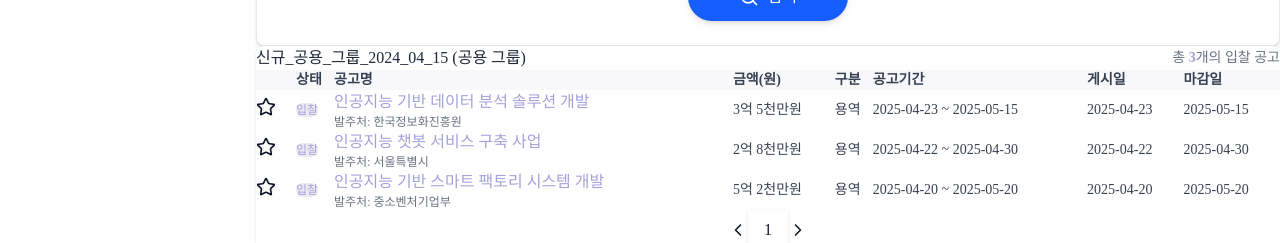
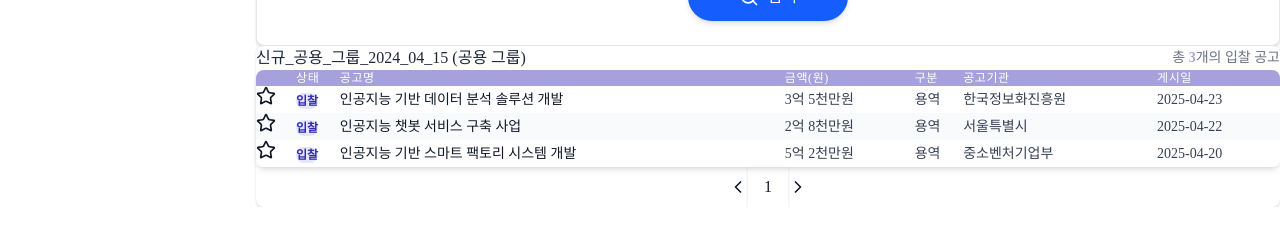
Before and after one commit to GomgomKim/cliwant-demo, a Next.js app: page /bids in a window 1280 px wide. Shown: the part 1051-1294 px from the top of the page. After the commit the page ends 1258 px from the top, so only its background shows below. Built offline with nearby package versions, Linux system fonts and the light colour scheme.

Commit message:
feat: 테이블 리팩토링 및 css 수정

```diff
--- a/src/features/bidSearch/ui/BidList.tsx
+++ /dev/null
@@ -1,82 +0,0 @@
-'use client';
-
-import { Star } from 'lucide-react';
-import { useRouter } from 'next/navigation';
-
-import { useFavoriteStore } from '@/features/favorites/model/favoriteStore';
-
-import { BidItem } from '../model/types';
-
-interface BidListProps {
-  bids: BidItem[];
-}
-
-export function BidList({ bids }: BidListProps) {
-  const router = useRouter();
-  const { toggleFavorite, isFavorite } = useFavoriteStore();
-
-  const handleBidClick = (bidId: number) => {
-    router.push(`/bids/${bidId}`);
-  };
-
-  const handleFavoriteClick = (e: React.MouseEvent, bidId: number) => {
-    e.stopPropagation(); // 부모 요소의 클릭 이벤트 전파 중지
-    toggleFavorite(bidId);
-  };
-
-  return (
-    <div className="overflow-x-auto font-['Pretendard']">
-      <table className="min-w-full">
-        <thead>
-          <tr className="bg-[rgb(248,248,250)] text-left border-b">
-            <th className="w-10 px-4 py-3"></th>
-            <th className="px-4 py-3 text-sm font-semibold text-gray-700">상태</th>
-            <th className="px-4 py-3 text-sm font-semibold text-gray-700">공고명</th>
-            <th className="px-4 py-3 text-sm font-semibold text-gray-700">금액(원)</th>
-            <th className="px-4 py-3 text-sm font-semibold text-gray-700">구분</th>
-            <th className="px-4 py-3 text-sm font-semibold text-gray-700">공고기간</th>
-            <th className="px-4 py-3 text-sm font-semibold text-gray-700">게시일</th>
-            <th className="px-4 py-3 text-sm font-semibold text-gray-700">마감일</th>
-          </tr>
-        </thead>
-        <tbody>
-          {bids.map(bid => (
-            <tr
-              key={bid.id}
-              className="border-b hover:bg-[rgb(248,248,250)] cursor-pointer transition-colors duration-150"
-              onClick={() => handleBidClick(bid.id)}
-            >
-              <td className="px-4 py-3">
-                <button
-                  className={`p-1 rounded-full focus:outline-none ${
-                    isFavorite(bid.id) ? 'text-yellow-500' : 'text-gray-300 hover:text-yellow-300'
-                  }`}
-                  onClick={e => handleFavoriteClick(e, bid.id)}
-                  aria-label={isFavorite(bid.id) ? '관심공고 해제' : '관심공고 등록'}
-                >
-                  <Star className={`h-5 w-5 ${isFavorite(bid.id) ? 'fill-yellow-500' : ''}`} />
-                </button>
-              </td>
-              <td className="px-4 py-3 text-sm">
-                <span className="px-2 py-1 rounded-full text-xs bg-[rgb(234,234,239)] text-[rgb(166,161,219)]">
-                  {bid.bidType}
-                </span>
-              </td>
-              <td className="px-4 py-3">
-                <div className="font-medium text-[rgb(166,161,219)]">{bid.title}</div>
-                <div className="text-xs text-gray-500 mt-1">발주처: {bid.organization}</div>
-              </td>
-              <td className="px-4 py-3 text-sm text-gray-700">{bid.budget}</td>
-              <td className="px-4 py-3 text-sm text-gray-700">{bid.status}</td>
-              <td className="px-4 py-3 text-sm text-gray-700">
-                {bid.publishedDate} ~ {bid.deadline}
-              </td>
-              <td className="px-4 py-3 text-sm text-gray-700">{bid.publishedDate}</td>
-              <td className="px-4 py-3 text-sm text-gray-700">{bid.deadline}</td>
-            </tr>
-          ))}
-        </tbody>
-      </table>
-    </div>
-  );
-}
--- /dev/null
+++ b/src/features/bidSearch/ui/BidList/BidList.tsx
@@ -0,0 +1,81 @@
+'use client';
+
+import { Star } from 'lucide-react';
+import { useRouter } from 'next/navigation';
+
+import { useFavoriteStore } from '@/features/favorites/model/favoriteStore';
+
+import { BidItem } from '../../model/types';
+
+import { BID_TABLE_HEADERS, TABLE_HEADER_BG_CLASS } from './model/constants';
+
+interface BidListProps {
+  bids: BidItem[];
+}
+
+export function BidList({ bids }: BidListProps) {
+  const router = useRouter();
+  const { toggleFavorite, isFavorite } = useFavoriteStore();
+
+  const handleBidClick = (bidId: number) => {
+    router.push(`/bids/${bidId}`);
+  };
+
+  const handleFavoriteClick = (e: React.MouseEvent, bidId: number) => {
+    e.stopPropagation(); // 부모 요소의 클릭 이벤트 전파 중지
+    toggleFavorite(bidId);
+  };
+
+  return (
+    <div className="overflow-x-auto rounded-lg bg-white font-['Pretendard'] shadow-md">
+      <table className="min-w-full divide-y divide-gray-200">
+        <thead>
+          <tr className={TABLE_HEADER_BG_CLASS}>
+            {BID_TABLE_HEADERS.map(header => (
+              <th key={header.id} className={header.className}>
+                {header.label}
+              </th>
+            ))}
+          </tr>
+        </thead>
+        <tbody className="divide-y divide-gray-200 bg-white">
+          {bids.map(bid => (
+            <tr
+              key={bid.id}
+              className="cursor-pointer transition-colors duration-150 odd:bg-white even:bg-gray-50 hover:bg-gray-100"
+              onClick={() => handleBidClick(bid.id)}
+            >
+              <td className="px-6 py-4 whitespace-nowrap">
+                <button
+                  className={`rounded-full p-1 focus:outline-none ${
+                    isFavorite(bid.id) ? 'text-yellow-500' : 'text-gray-300 hover:text-yellow-300'
+                  }`}
+                  onClick={e => handleFavoriteClick(e, bid.id)}
+                  aria-label={isFavorite(bid.id) ? '관심공고 해제' : '관심공고 등록'}
+                >
+                  <Star className={`h-5 w-5 ${isFavorite(bid.id) ? 'fill-yellow-500' : ''}`} />
+                </button>
+              </td>
+              <td className="px-6 py-4 whitespace-nowrap">
+                <span className="inline-flex items-center rounded-full bg-indigo-100 px-2 py-1 text-xs font-semibold text-indigo-800">
+                  {bid.bidType}
+                </span>
+              </td>
+              <td className="px-6 py-4 whitespace-nowrap">
+                <div className="text-sm font-medium text-gray-900">{bid.title}</div>
+              </td>
+              <td className="px-6 py-4 text-sm whitespace-nowrap text-gray-700">{bid.budget}</td>
+              <td className="px-6 py-4 text-sm whitespace-nowrap text-gray-700">{bid.status}</td>
+              <td className="px-6 py-4 text-sm whitespace-nowrap text-gray-700">
+                {bid.organization}
+              </td>
+              <td className="px-6 py-4 text-sm whitespace-nowrap text-gray-700">
+                {bid.publishedDate}
+              </td>
+            </tr>
+          ))}
+        </tbody>
+      </table>
+    </div>
+  );
+}
--- /dev/null
+++ b/src/features/bidSearch/ui/BidList/model/constants.ts
@@ -0,0 +1,52 @@
+// Common className for all headers (except the first one which has width)
+export const TABLE_HEADER_DEFAULT_CLASS =
+  'px-6 py-4 text-left text-xs font-medium tracking-wider text-white uppercase';
+
+// Background color for the header row
+export const TABLE_HEADER_BG_CLASS = 'bg-[rgb(166,161,219)]';
+
+export interface BidTableHeader {
+  id: string;
+  label: string;
+  width?: string;
+  className?: string;
+}
+
+export const BID_TABLE_HEADERS: BidTableHeader[] = [
+  {
+    id: 'favorite',
+    label: '',
+    width: 'w-10',
+    className: 'w-10 px-6 py-4',
+  },
+  {
+    id: 'bidType',
+    label: '상태',
+    className: TABLE_HEADER_DEFAULT_CLASS,
+  },
+  {
+    id: 'title',
+    label: '공고명',
+    className: TABLE_HEADER_DEFAULT_CLASS,
+  },
+  {
+    id: 'budget',
+    label: '금액(원)',
+    className: TABLE_HEADER_DEFAULT_CLASS,
+  },
+  {
+    id: 'status',
+    label: '구분',
+    className: TABLE_HEADER_DEFAULT_CLASS,
+  },
+  {
+    id: 'organization',
+    label: '공고기관',
+    className: TABLE_HEADER_DEFAULT_CLASS,
+  },
+  {
+    id: 'publishedDate',
+    label: '게시일',
+    className: TABLE_HEADER_DEFAULT_CLASS,
+  },
+];
--- a/src/features/bidSearch/ui/index.ts
+++ b/src/features/bidSearch/ui/index.ts
@@ -1,3 +1,3 @@
 export { SearchFilter } from './SearchFilter';
-export { BidList } from './BidList';
+export { BidList } from './BidList/BidList';
 export { Pagination } from './Pagination';
```
